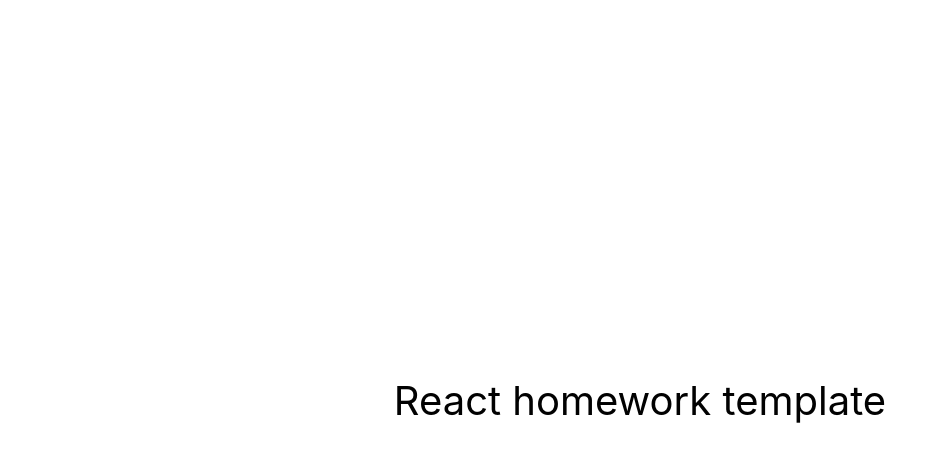
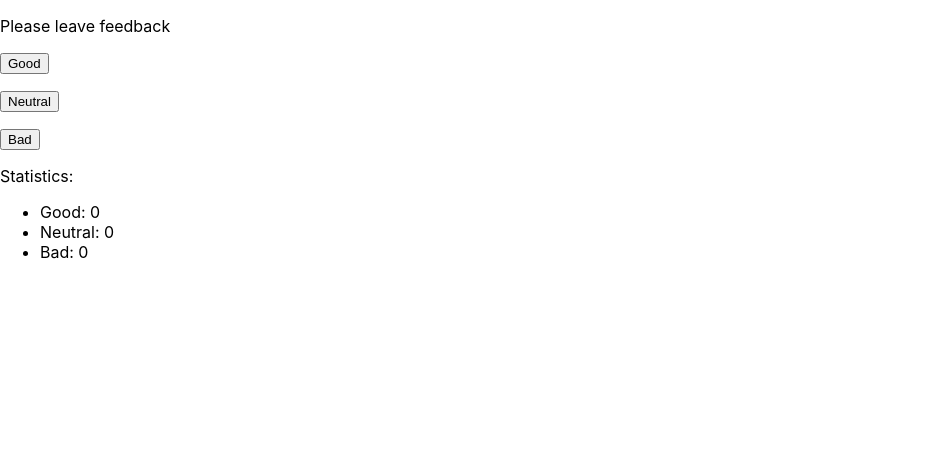
Before and after one commit to barkode/goit-react-hw-02-feedback, a React (Create React App) app: page / in a window 1280 px wide. Shown: the top 462 px of the page, without its empty margins (0-947 px from the left). Built offline with nearby package versions, Linux system fonts and the light colour scheme.

Commit message:
Update App.jsx

```diff
--- a/src/components/App.jsx
+++ b/src/components/App.jsx
@@ -1,16 +1,33 @@
+import React, { Component } from 'react';
+
 export const App = () => {
   return (
     <div
-      style={{
-        height: '100vh',
-        display: 'flex',
-        justifyContent: 'center',
-        alignItems: 'center',
-        fontSize: 40,
-        color: '#010101'
-      }}
+    // style={{
+    //   height: '100vh',
+    //   display: 'flex',
+    //   justifyContent: 'center',
+    //   alignItems: 'center',
+    //   fontSize: 40,
+    //   color: '#010101',
+    // }}
     >
-      React homework template
+      <p>Please leave feedback</p>
+      <p>
+        <button type="button">Good</button>
+      </p>
+      <p>
+        <button type="button">Neutral</button>
+      </p>
+      <p>
+        <button type="button">Bad</button>
+      </p>
+      <p>Statistics:</p>
+      <ul>
+        <li>Good: 0</li>
+        <li>Neutral: 0</li>
+        <li>Bad: 0</li>
+      </ul>
     </div>
   );
 };
```
